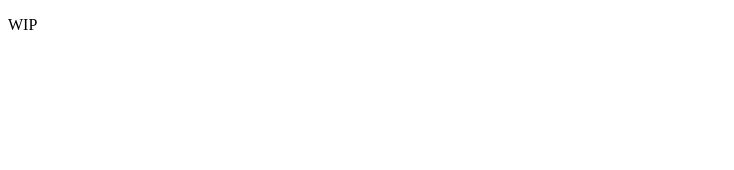
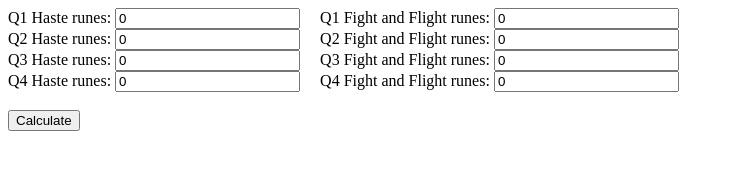
Before and after one commit to cadence-s/tw2-tools, a plain HTML site: page fast.html in a window 1280 px wide. Shown: the whole page, without its empty margins (0-734 px from the left). Drawn offline with Linux system fonts and the light colour scheme.

Commit message:
add rune inputs to fast helper

```diff
--- a/fast.html
+++ b/fast.html
@@ -2,8 +2,44 @@
 <html>
 <head>
 	<title>TW2 Tools - FAST helper</title>
+	<script type="text/javascript">
+		function calc(form) {
+			return false;
+		}
+	</script>
 </head>
 <body>
-	<p>WIP</p>
+	<form onsubmit="return calc(this)">
+		<div style="float: left; margin-right: 20px">
+			<label for="haste1">Q1 Haste runes:</label>
+			<input type="number" id="haste1" min="0" step="1" value="0" size="4">
+			<br>
+			<label for="haste2">Q2 Haste runes:</label>
+			<input type="number" id="haste2" min="0" step="1" value="0" size="4">
+			<br>
+			<label for="haste3">Q3 Haste runes:</label>
+			<input type="number" id="haste3" min="0" step="1" value="0" size="4">
+			<br>
+			<label for="haste4">Q4 Haste runes:</label>
+			<input type="number" id="haste4" min="0" step="1" value="0" size="4">
+		</div>
+		<div>
+			<label for="faf1">Q1 Fight and Flight runes:</label>
+			<input type="number" id="faf1" min="0" step="1" value="0" size="4">
+			<br>
+			<label for="faf2">Q2 Fight and Flight runes:</label>
+			<input type="number" id="faf2" min="0" step="1" value="0" size="4">
+			<br>
+			<label for="faf3">Q3 Fight and Flight runes:</label>
+			<input type="number" id="faf3" min="0" step="1" value="0" size="4">
+			<br>
+			<label for="faf4">Q4 Fight and Flight runes:</label>
+			<input type="number" id="faf4" min="0" step="1" value="0" size="4">
+		</div>
+		<br>
+		<div>
+			<input type="submit" value="Calculate">
+		</div>
+	</form>
 </body>
 </html>
```
